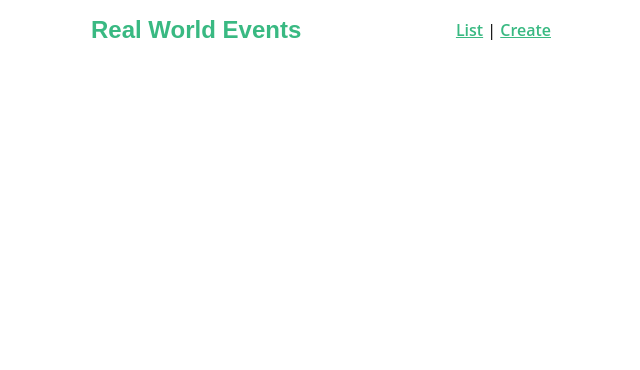
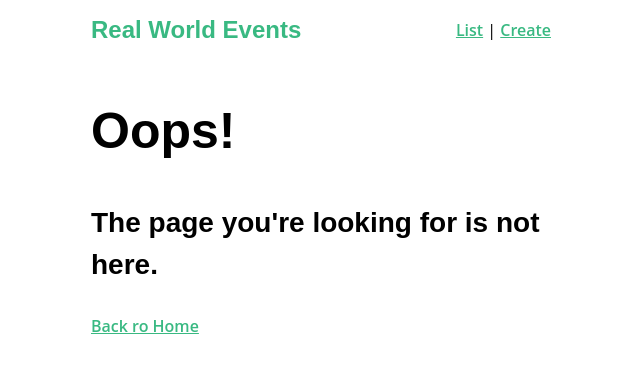
Before and after one commit to seeker8/vue-mastery-real-world-app, a Vue app in the folder real-world-vue/: page /404 in a window 1280 px wide. Shown: the top 370 px of the page, without its empty margins (319-959 px from the left). Built offline with nearby package versions, Linux system fonts and the light colour scheme.

Commit message:
add not foun page

```diff
--- a/real-world-vue/src/router/index.js
+++ b/real-world-vue/src/router/index.js
@@ -3,6 +3,7 @@
 import EventList from '../views/EventList.vue'
 import EventCreate from '../views/EventCreate.vue'
 import EventShow from '../views/EventShow.vue'
+import NotFound from '@/views/NotFound.vue'
 import NProgress from 'nprogress'
 import store from '@/store'
 
@@ -31,6 +32,15 @@
         next()
       })
     }
+  },
+  {
+    path: '/404',
+    name: '404',
+    component: NotFound
+  },
+  {
+    path: '*',
+    redirect: { name: '404' }
   }
 ]
 
--- /dev/null
+++ b/real-world-vue/src/views/NotFound.vue
@@ -0,0 +1,13 @@
+<template>
+  <div>
+    <h1>Oops!</h1>
+    <h3>The page you're looking for is not here.</h3>
+    <router-link :to="{ name: 'event-list' }">Back ro Home</router-link>
+  </div>
+</template>
+
+<script>
+export default {}
+</script>
+
+<style scoped></style>
```
